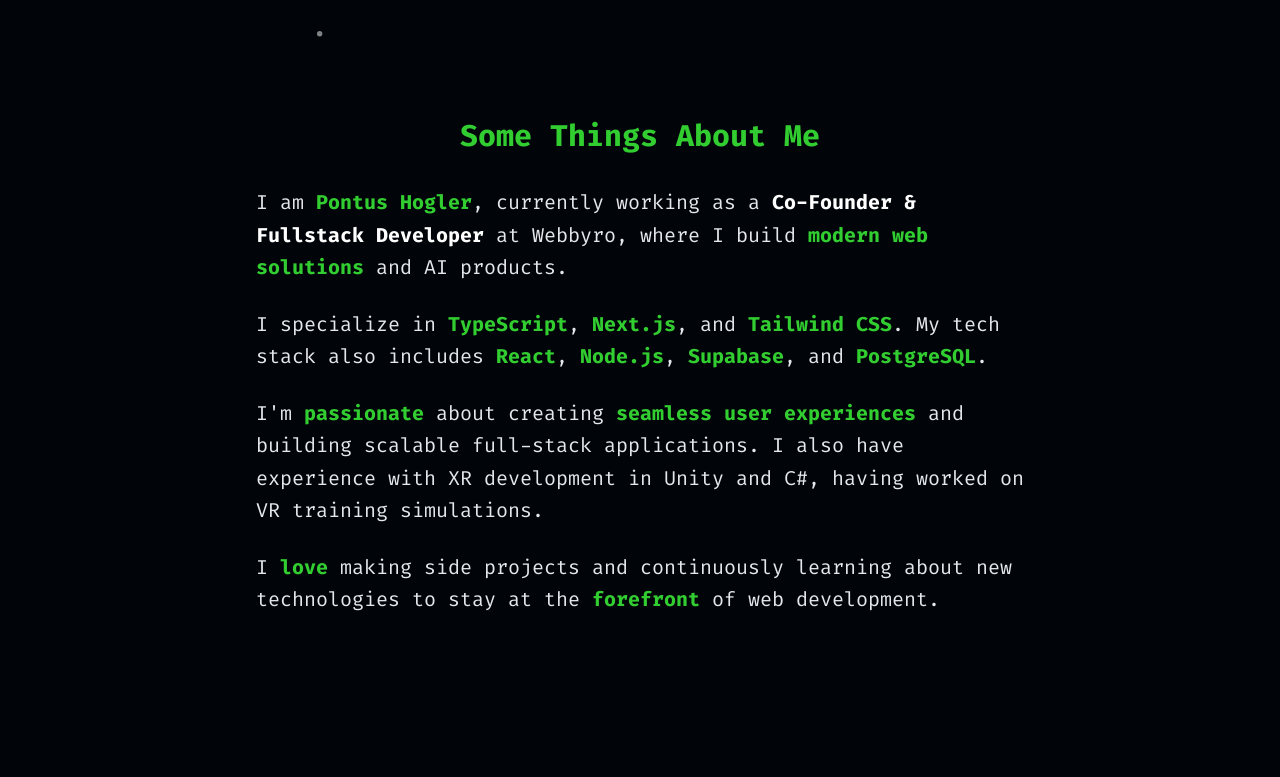
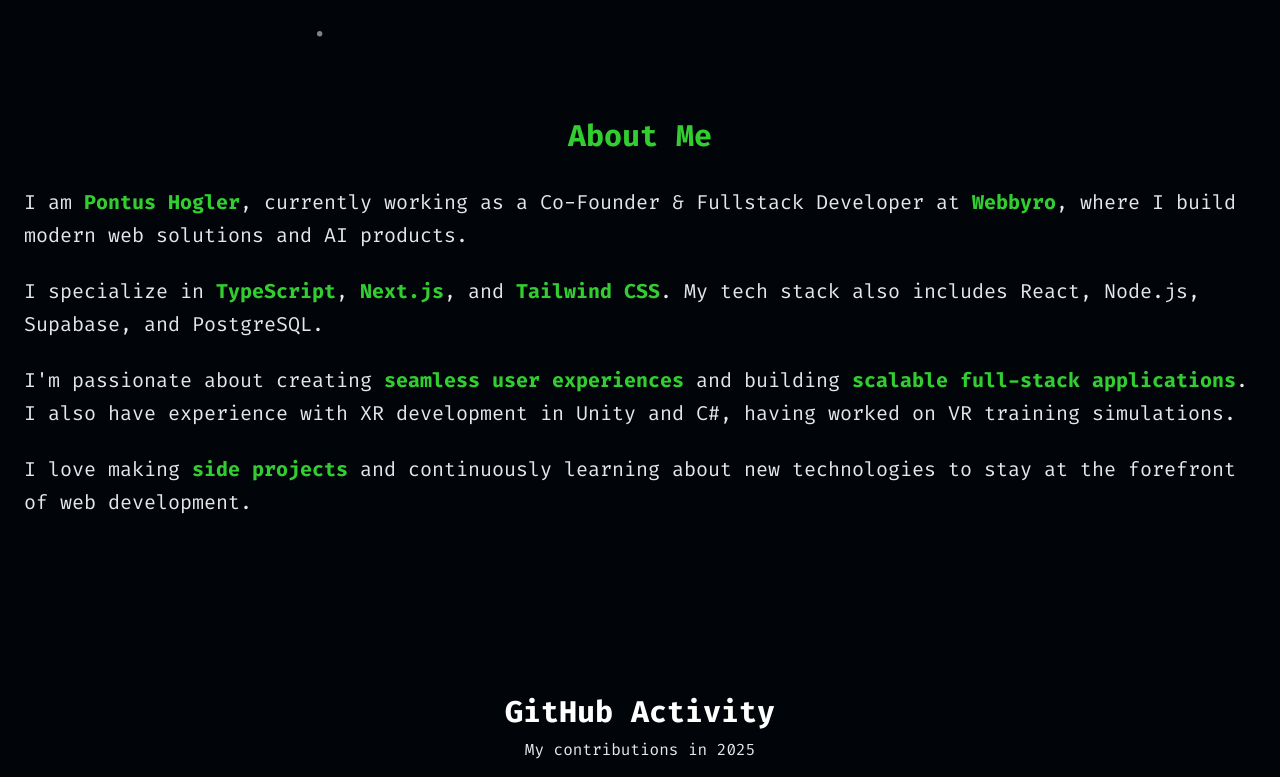
Before and after one commit to chvlpont/portfolio-ph, a Next.js app: page / in a window 1280 px wide. Shown: the part 759-1536 px from the top of the page. Built offline with nearby package versions, Linux system fonts and the light colour scheme.

Commit message:
button fix

```diff
--- a/app/page.tsx
+++ b/app/page.tsx
@@ -331,7 +331,7 @@
                     View Projects
                   </a>
                   <a
-                    href="mailto:your.email@example.com"
+                    href="#contact"
                     className="px-6 py-3 bg-white/5 hover:bg-white/10 border border-white/10 hover:border-green-500/50 text-white font-semibold rounded-lg transition-all duration-300 transform hover:scale-105"
                   >
                     Get in Touch
@@ -380,24 +380,20 @@
               className="text-3xl font-bold mb-8 text-center"
               style={{ color: "#32CD30" }}
             >
-              Some Things About Me
+              About Me
             </h2>
 
-            <div className="max-w-3xl mx-auto space-y-6">
+            <div className="max-w-7xl mx-auto space-y-6">
               <p className="text-xl leading-relaxed font-medium text-gray-200">
                 I am{" "}
                 <span style={{ color: "#32CD30" }} className="font-semibold">
                   Pontus Hogler
                 </span>
-                , currently working as a{" "}
-                <span className="text-white font-semibold">
-                  Co-Founder & Fullstack Developer
-                </span>{" "}
-                at Webbyro, where I build{" "}
+                , currently working as a Co-Founder & Fullstack Developer at{" "}
                 <span style={{ color: "#32CD30" }} className="font-semibold">
-                  modern web solutions
-                </span>{" "}
-                and AI products.
+                  Webbyro
+                </span>
+                , where I build modern web solutions and AI products.
               </p>
 
               <p className="text-xl leading-relaxed font-medium text-gray-200">
@@ -413,50 +409,27 @@
                 <span style={{ color: "#32CD30" }} className="font-semibold">
                   Tailwind CSS
                 </span>
-                . My tech stack also includes{" "}
-                <span style={{ color: "#32CD30" }} className="font-semibold">
-                  React
-                </span>
-                ,{" "}
-                <span style={{ color: "#32CD30" }} className="font-semibold">
-                  Node.js
-                </span>
-                ,{" "}
-                <span style={{ color: "#32CD30" }} className="font-semibold">
-                  Supabase
-                </span>
-                , and{" "}
-                <span style={{ color: "#32CD30" }} className="font-semibold">
-                  PostgreSQL
-                </span>
-                .
+                . My tech stack also includes React, Node.js, Supabase, and PostgreSQL.
               </p>
 
               <p className="text-xl leading-relaxed font-medium text-gray-200">
-                I'm{" "}
-                <span style={{ color: "#32CD30" }} className="font-semibold">
-                  passionate
-                </span>{" "}
-                about creating{" "}
+                I'm passionate about creating{" "}
                 <span style={{ color: "#32CD30" }} className="font-semibold">
                   seamless user experiences
                 </span>{" "}
-                and building scalable full-stack applications. I also have
-                experience with XR development in Unity and C#, having worked on
-                VR training simulations.
+                and building{" "}
+                <span style={{ color: "#32CD30" }} className="font-semibold">
+                  scalable full-stack applications
+                </span>
+                . I also have experience with XR development in Unity and C#, having worked on VR training simulations.
               </p>
 
               <p className="text-xl leading-relaxed font-medium text-gray-200">
-                I{" "}
+                I love making{" "}
                 <span style={{ color: "#32CD30" }} className="font-semibold">
-                  love
+                  side projects
                 </span>{" "}
-                making side projects and continuously learning about new
-                technologies to stay at the{" "}
-                <span style={{ color: "#32CD30" }} className="font-semibold">
-                  forefront
-                </span>{" "}
-                of web development.
+                and continuously learning about new technologies to stay at the forefront of web development.
               </p>
             </div>
           </section>
@@ -739,7 +712,7 @@
           </section>
 
           {/* Contact Section */}
-          <section className="mt-24">
+          <section id="contact" className="mt-24">
             <h2 className="text-3xl font-bold mb-8 text-center">
               Get In Touch
             </h2>
```
